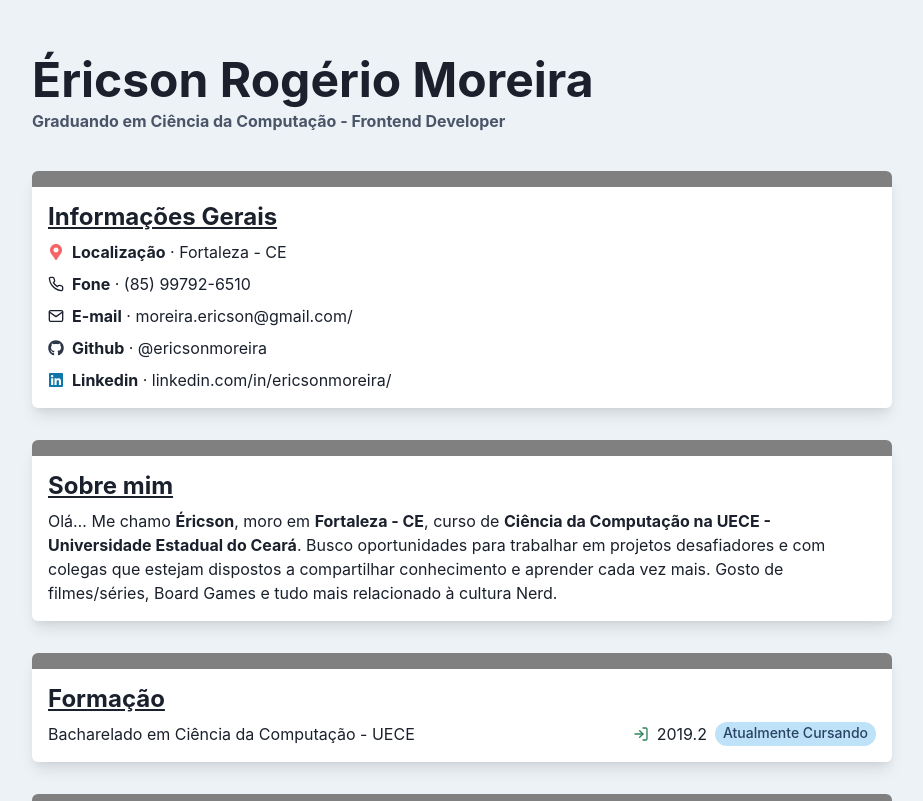
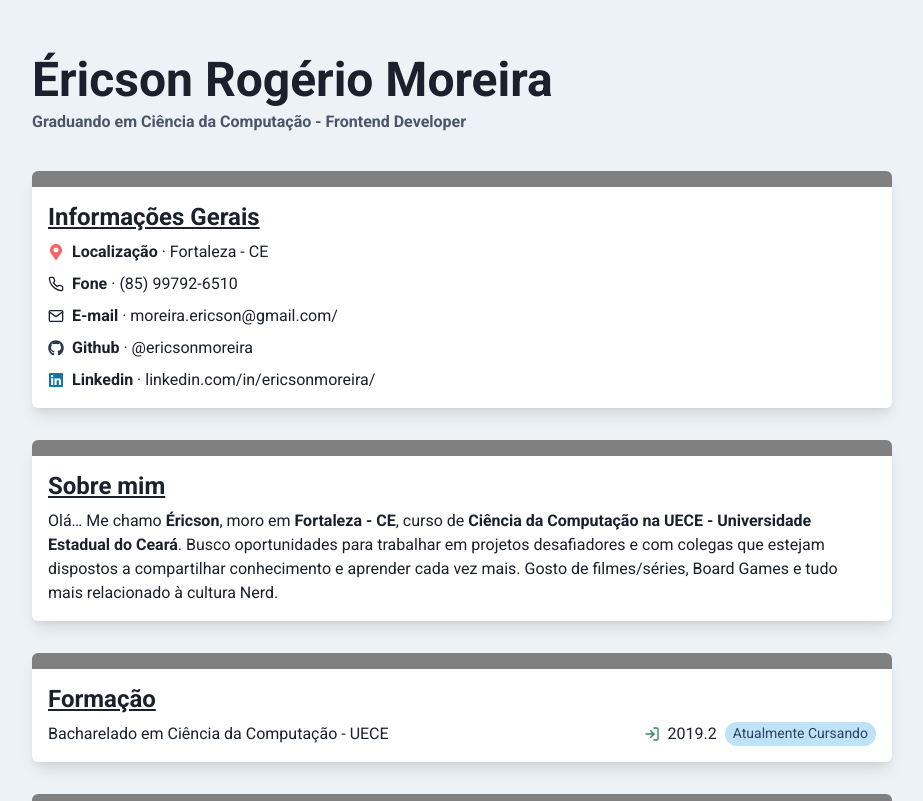
Before and after one commit to ericsonmoreira/curriculo, a React (Create React App) app: page / in a window 1280 px wide. Shown: the top 801 px of the page, without its empty margins (178-1101 px from the left). Built offline with nearby package versions, Linux system fonts and the light colour scheme.

Commit message:
add font Roboto

```diff
--- a/public/index.html
+++ b/public/index.html
@@ -1,5 +1,5 @@
 <!DOCTYPE html>
-<html lang="en">
+<html lang="pt-br">
   <head>
     <meta charset="utf-8" />
     <link rel="icon" href="%PUBLIC_URL%/favicon.ico" />
@@ -13,7 +13,11 @@
 
     <link rel="manifest" href="%PUBLIC_URL%/manifest.json" />
 
-    <title>Currículum</title>
+    <link rel="preconnect" href="https://fonts.gstatic.com">
+
+    <link href="https://fonts.googleapis.com/css2?family=Roboto:wght@300;400;700&display=swap" rel="stylesheet">
+
+    <title>Currículo - Éricson Moreira</title>
   </head>
   <body>
     <noscript>You need to enable JavaScript to run this app.</noscript>
--- a/src/theme/index.ts
+++ b/src/theme/index.ts
@@ -1,6 +1,11 @@
 import { extendTheme } from '@chakra-ui/react';
 
 // TODO: customizar aqui o thema
-const custonTheme = extendTheme({});
+const custonTheme = extendTheme({
+	fonts: {
+		body: 'Roboto, sans-serif',
+    heading: 'Roboto, sans-serif',
+  },
+});
 
 export default custonTheme;
```
